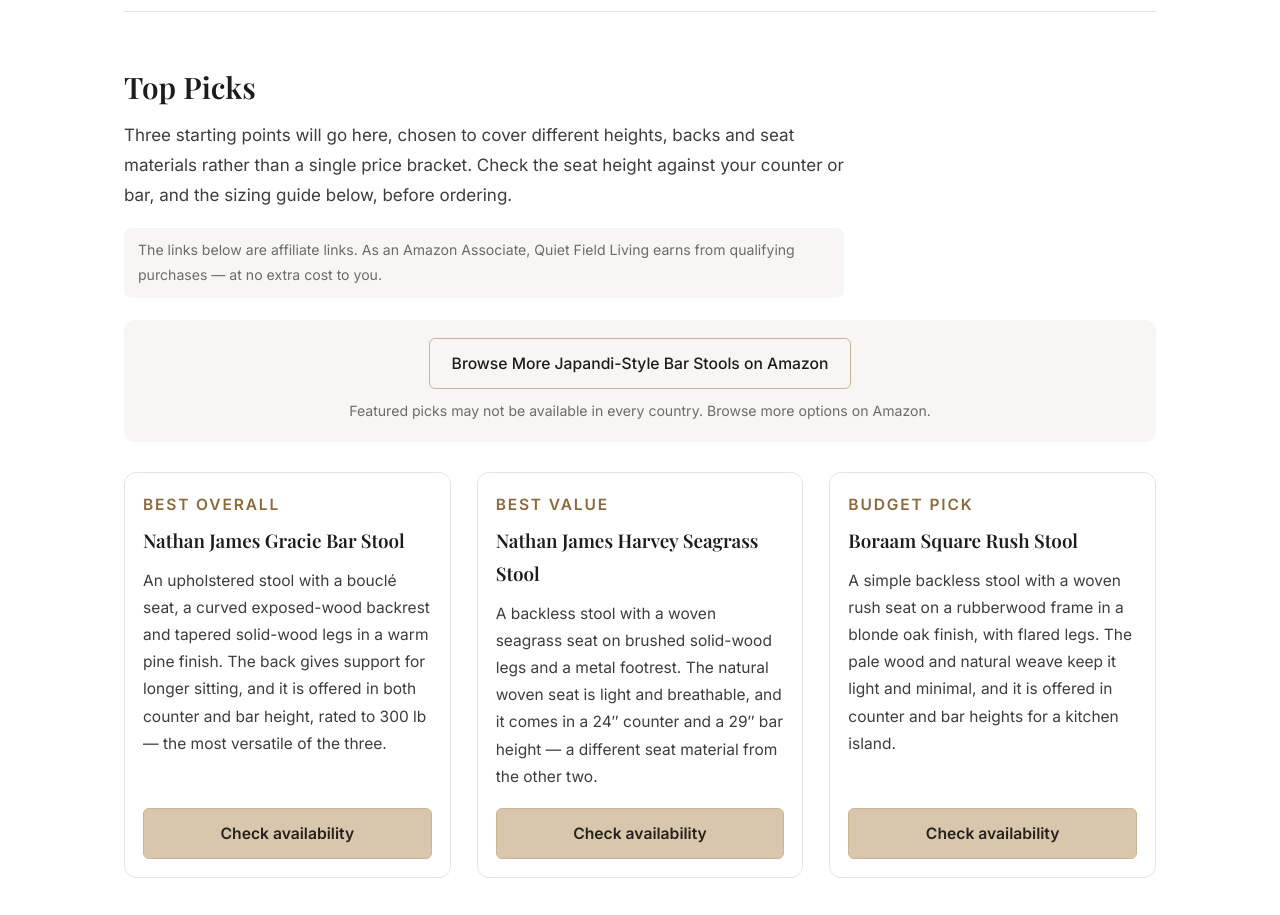
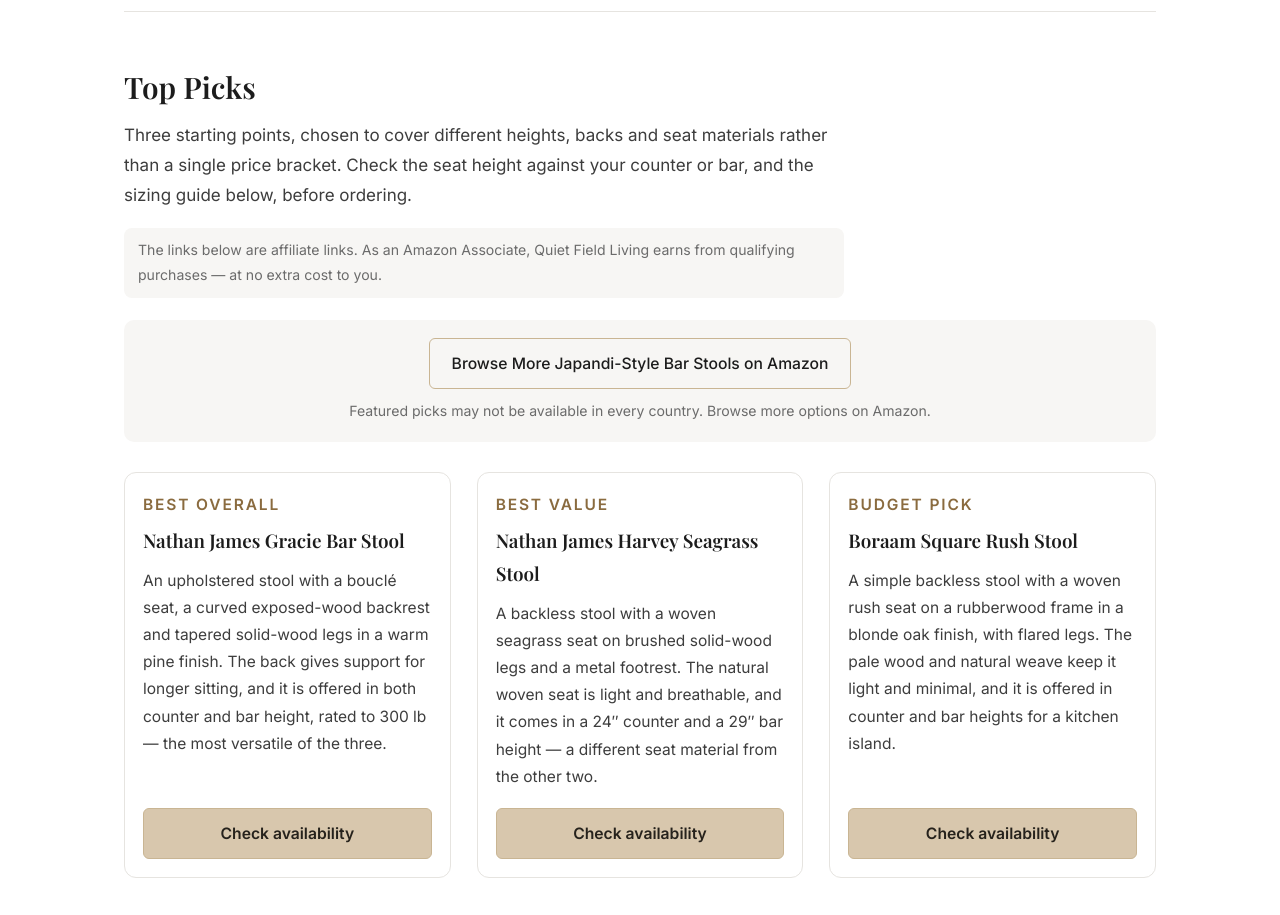
Before and after one commit to quietfieldliving/japandi-home-decor, a plain HTML site: page japandi-bar-stools/index.html in a window 1280 px wide. Shown: the part 2420-3335 px from the top of the page. Drawn offline with nearby package versions, Linux system fonts and the light colour scheme.

Commit message:
Polish Top Picks intro on japandi-bar-stools

```diff
--- a/japandi-bar-stools/index.html
+++ b/japandi-bar-stools/index.html
@@ -225,7 +225,7 @@
     <section class="section" id="top-picks">
       <h2>Top Picks</h2>
       <p>
-        Three starting points will go here, chosen to cover different heights, backs and seat
+        Three starting points, chosen to cover different heights, backs and seat
         materials rather than a single price bracket. Check the seat height against your counter
         or bar, and the sizing guide below, before ordering.
       </p>
```
